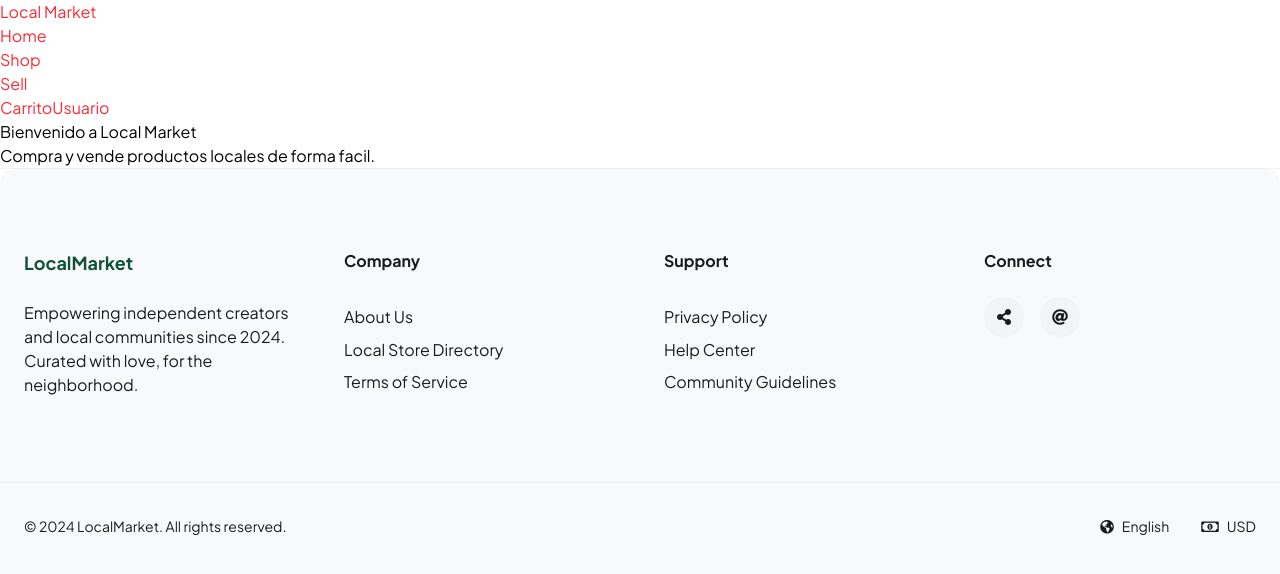
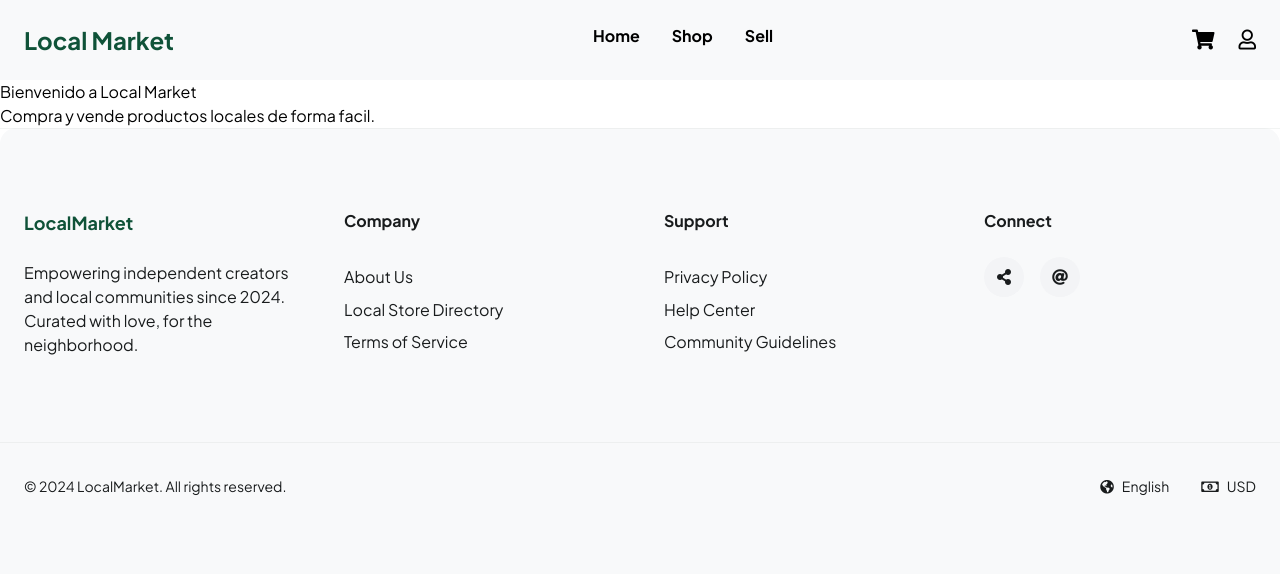
Before and after one commit to manur31/local-market, a React (Vite) app: page / in a window 1280 px wide. Shown: the top 574 px of the page. Built offline with nearby package versions, Linux system fonts and the light colour scheme.

Commit message:
Header termiando

```diff
--- a/src/components/Header.jsx
+++ b/src/components/Header.jsx
@@ -1,24 +1,62 @@
 function Header() {
   return (
-    <header className="text-red-500">
-      <h1>Local Market</h1>
-      <nav aria-label="Navegación principal">
-        <ul>
+    <header className="">
+      {/*  - - - - - - - - Mobile - - - - - - - -*/}
+      <section className="lg:hidden p-[20px_24px] bg-surface">
+        <div className="flex items-end justify-between mb-6 mx-2">
+          <h1 className="font-bold text-2xl text-primary">LocalMarket</h1>
+          <ul className="flex">
+            <li className="mr-10 text-[20px]">
+              <a href="#">
+                <i class="fas fa-shopping-cart"></i>
+              </a>
+            </li>
+            <li className="text-[20px]">
+              <a href="#">
+                <i class="far fa-user"></i>
+              </a>
+            </li>
+          </ul>
+        </div>
+        <ul className="flex justify-between mx-2 text-sm">
           <li>
-            <a href="#">Home</a>
+            <a href="#">SHOP</a>
           </li>
           <li>
-            <a href="#">Shop</a>
+            <a href="#">FARMERS</a>
           </li>
           <li>
-            <a href="#">Sell</a>
+            <a href="#">DEALS</a>
+          </li>
+          <li>
+            <a href="#">SUBSCRIPTION</a>
           </li>
         </ul>
-      </nav>
-      <div>
-        <button aria-label="Carrito">Carrito</button>
-        <button aria-label="Perfil">Usuario</button>
-      </div>
+      </section>
+      {/*  - - - - - - - - Desktop - - - - - - - -*/}
+      <section className="hidden  lg:block bg-surface " >
+        <div className="max-w-[1280px] mx-auto w-full flex justify-between p-[24px_24px] ">
+
+        <h1 className="font-bold text-2xl text-primary">Local Market</h1>
+        <nav aria-label="Navegación principal">
+          <ul className="flex font-bold">
+            <li>
+              <a href="#">Home</a>
+            </li>
+            <li className="mx-8">
+              <a href="#">Shop</a>
+            </li>
+            <li>
+              <a href="#">Sell</a>
+            </li>
+          </ul>
+        </nav>
+          <ul className="flex">
+            <li className="mr-6 text-[20px]"><a href="#"><i class="fas fa-shopping-cart"></i></a></li>
+            <li className="text-[20px]"><a href="#"><i class="far fa-user"></i></a></li>
+          </ul>
+        </div>
+      </section>
     </header>
   );
 }
```
